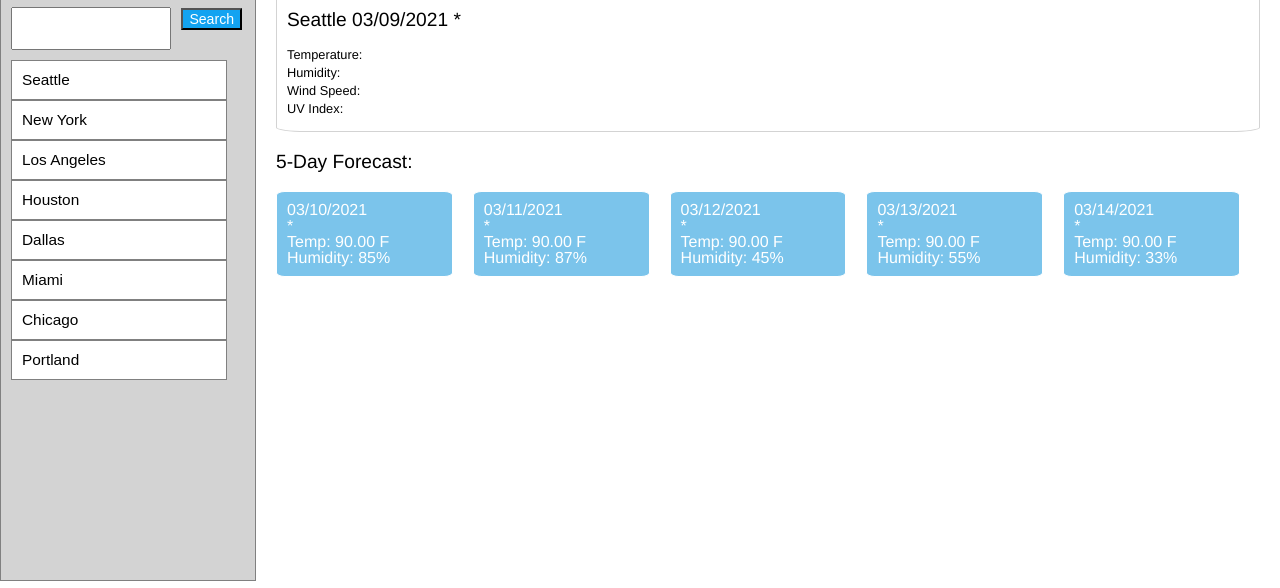
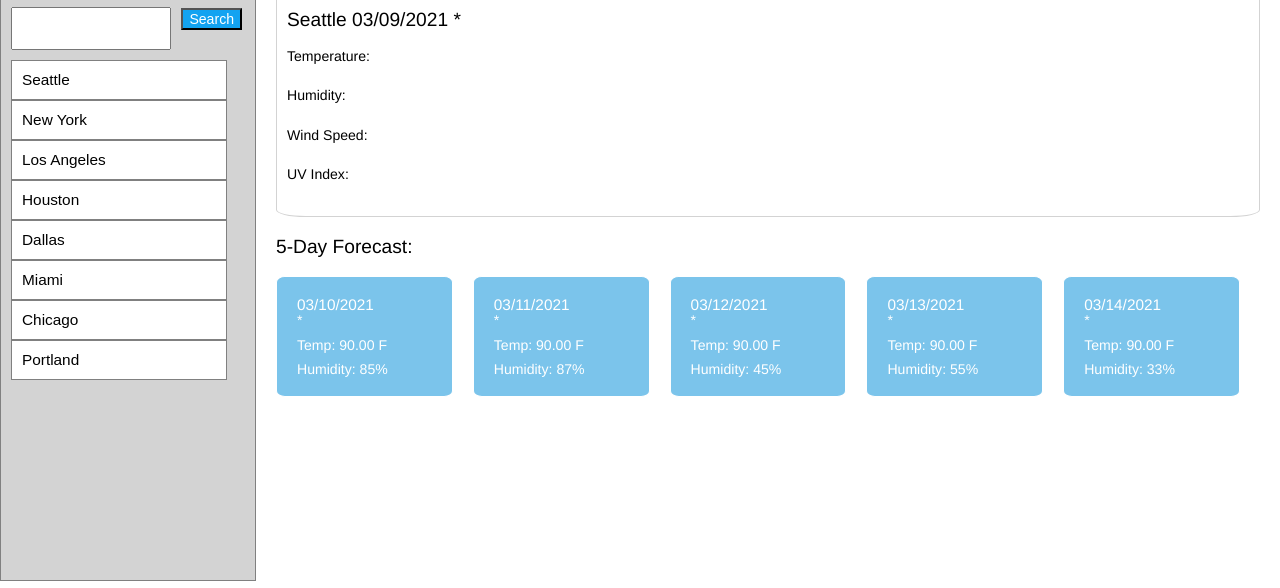
Before and after one commit to sosoberg/weather_app, a plain HTML site: page index.html in a window 1280 px wide. Shown: the part 212-800 px from the top of the page. Drawn offline with Linux system fonts and the light colour scheme.

Commit message:
final touches of styling for app

```diff
--- a/assets/css/style.css
+++ b/assets/css/style.css
@@ -66,12 +66,12 @@ section {
 section h2 {
     font-size: 1.5vw;
     margin: 20px 0px 20px 0px;
-    border
 }
 
 .mainClass {
     margin: 5px 0px 5px 0px;
-    font-size: 1vw;
+    font-size: 1.1vw;
+    padding-bottom: 20px;
 }
 
 article {
@@ -94,7 +94,16 @@ article {
     border: 1px solid;
     border-color: white;
     margin: 20px 20px 0px 0px;
-    padding: 10px;
+    padding: 20px;
     color: white;
     border-radius: 5%;
 }
+
+.forDate {
+    font-size: 1.2vw;
+}
+
+.forContent {
+    margin-top: 10px;
+    font-size: 1.1vw;
+}
--- a/index.html
+++ b/index.html
@@ -44,33 +44,34 @@
                     <h2 class="h2">5-Day Forecast: <h2>
                     <div class="forDiv">
                         <div id="day1" class="forecast">
-                            <li id="forDate1">03/10/2021</li>
-                            <i id="incon1">*</i>
-                            <li id="forTemp1">Temp: 90.00 F</li>
-                            <li id="forHumid1">Humidity: 85%</li>
+                            <li id="forDate1" class="forDate">03/10/2021</li>
+                            <i id="incon1" class="forContent">*</i>
+                            <li id="forTemp1" class="forContent">Temp: 90.00 F</li>
+                            <li id="forHumid1" class="forContent">Humidity: 85%</li>
                         </div>
-                        <div id="day2" class="forecast">                                <li id="forDate2">03/11/2021</li>
-                            <i id="incon2">*</i>
-                            <li id="forTemp2">Temp: 90.00 F</li>
-                            <li id="forHumid2">Humidity: 87%</li>
+                        <div id="day2" class="forecast">
+                            <li id="forDate2" class="forDate">03/11/2021</li>
+                            <i id="incon2" class="forContent">*</i>
+                            <li id="forTemp2" class="forContent">Temp: 90.00 F</li>
+                            <li id="forHumid2" class="forContent">Humidity: 87%</li>
                         </div>
                         <div id="day3" class="forecast">
-                            <li id="forDate3">03/12/2021</li>
-                            <i id="incon3">*</i>
-                            <li id="forTemp3">Temp: 90.00 F</li>
-                            <li id="forHumid3">Humidity: 45%</li>
+                            <li id="forDate3" class="forDate">03/12/2021</li>
+                            <i id="incon3" class="forContent">*</i>
+                            <li id="forTemp3" class="forContent">Temp: 90.00 F</li>
+                            <li id="forHumid3" class="forContent">Humidity: 45%</li>
                         </div>
                         <div id="day4" class="forecast">
-                            <li id="forDate4">03/13/2021</li>
-                            <i id="incon4">*</i>
-                            <li id="forTemp4">Temp: 90.00 F</li>
-                            <li id="forHumid4">Humidity: 55%</li>
+                            <li id="forDate4" class="forDate">03/13/2021</li>
+                            <i id="incon4" class="forContent">*</i>
+                            <li id="forTemp4" class="forContent">Temp: 90.00 F</li>
+                            <li id="forHumid4" class="forContent">Humidity: 55%</li>
                         </div>
                         <div id="day5" class="forecast">
-                            <li id="forDate5">03/14/2021</li>
-                            <i id="incon5">*</i>
-                            <li id="forTemp5">Temp: 90.00 F</li>
-                            <li id="forHumid5">Humidity: 33%</li>
+                            <li id="forDate5" class="forDate">03/14/2021</li>
+                            <i id="incon5" class="forContent">*</i>
+                            <li id="forTemp5" class="forContent">Temp: 90.00 F</li>
+                            <li id="forHumid5" class="forContent">Humidity: 33%</li>
                         </div>
                     </div>
                 </article>
```
